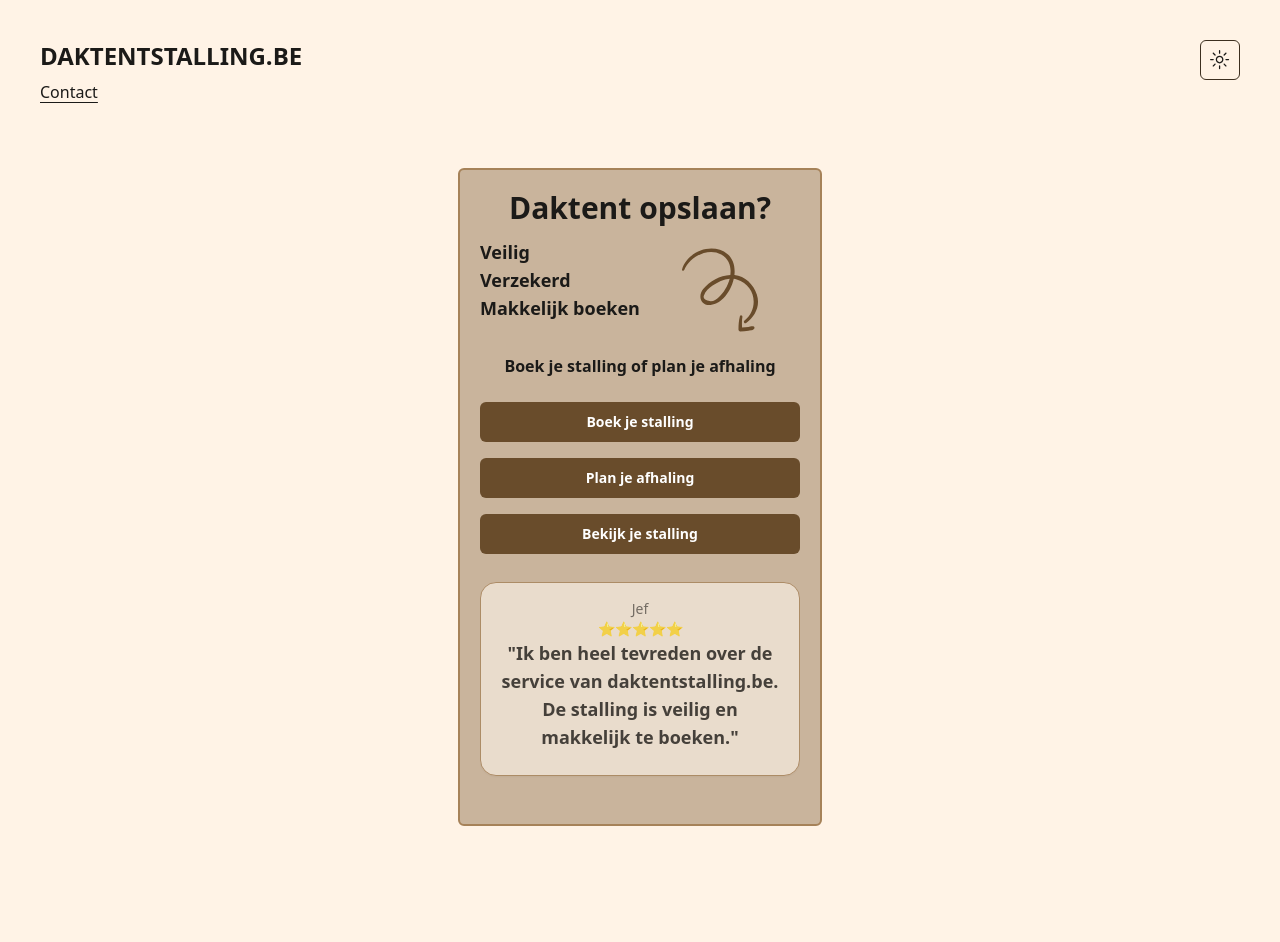
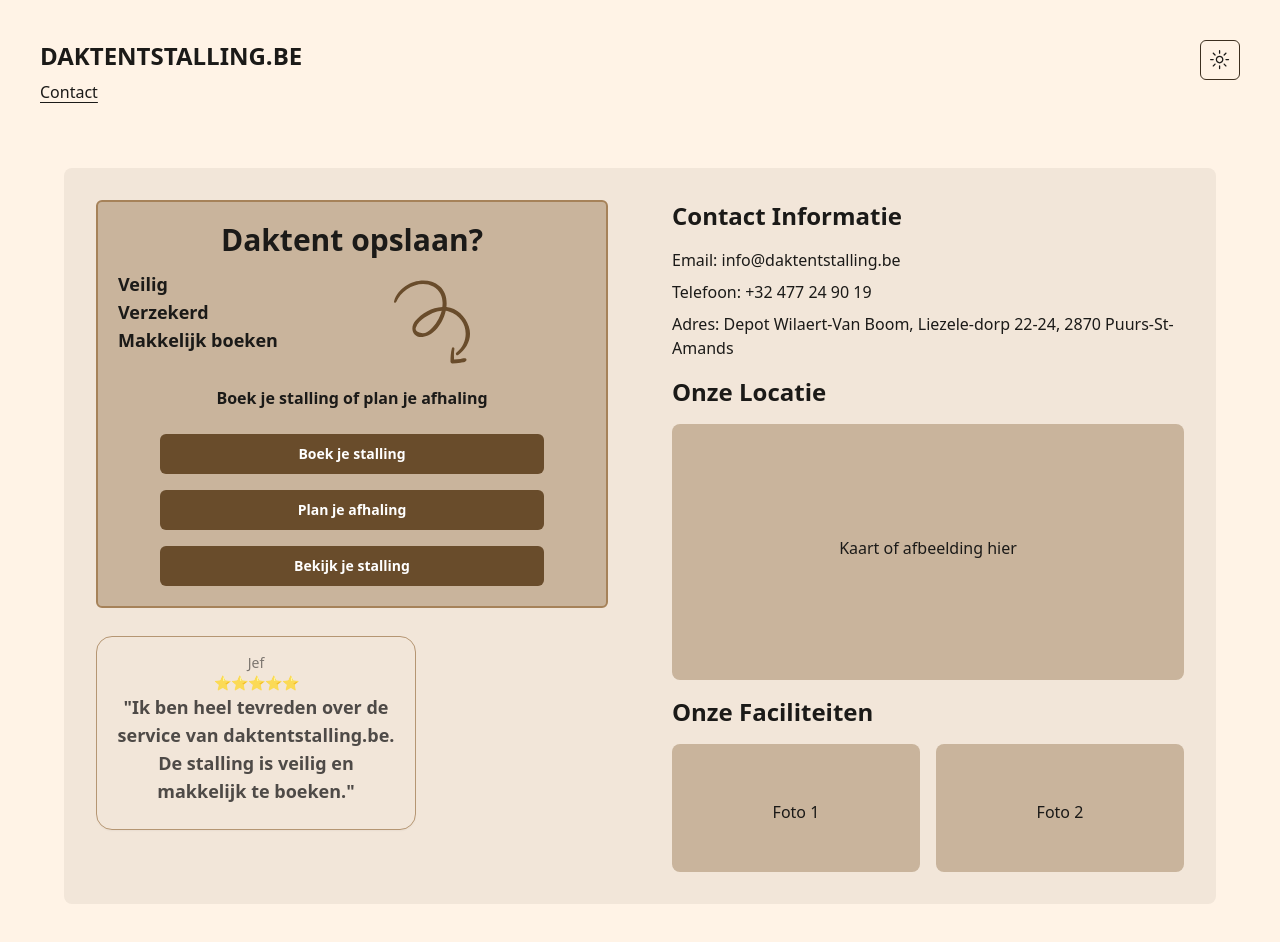
Before and after one commit to carbonkel525/daktentstalling_web_app, a Next.js app: page / in a window 1280 px wide. Shown: the top 942 px of the page. Built offline with nearby package versions, Linux system fonts and the light colour scheme.

Commit message:
Fixed layout

```diff
--- a/src/app/page.tsx
+++ b/src/app/page.tsx
@@ -14,7 +14,9 @@ export default function Home() {
     <div className="flex flex-col p-10">
       <Header />
       <div className="flex flex-grow justify-center items-center py-16">
-        <div className="flex flex-col bg-secondary p-5 border-border border-2 rounded-md">
+        <div className="flex bg-card p-8 rounded-lg w-full max-w-6xl">
+          <div className="flex flex-col w-1/2 pr-8">
+            <div className="bg-secondary p-5 border-border border-2 rounded-md">
               <div className="text-center">
                 <h2 className="px-2 text-3xl font-semibold">Daktent opslaan?</h2>
               </div>
@@ -42,7 +44,31 @@ export default function Home() {
                   </Button>
                 </div>
               </div>
+            </div>
             <Testimonials />
+          </div>
+          <div className="w-1/2 pl-8">
+            <h3 className="text-2xl font-semibold mb-4">Contact Informatie</h3>
+            <p className="mb-2">Email: info@daktentstalling.be</p>
+            <p className="mb-2">Telefoon: +32 477 24 90 19</p>
+            <p className="mb-4">Adres: Depot Wilaert-Van Boom, Liezele-dorp 22-24, 2870 Puurs-St-Amands</p>
+
+            <h3 className="text-2xl font-semibold mb-4">Onze Locatie</h3>
+            <div className="bg-secondary h-64 rounded-lg mb-4">
+              {/* Placeholder for map or image */}
+              <p className="text-center pt-28">Kaart of afbeelding hier</p>
+            </div>
+
+            <h3 className="text-2xl font-semibold mb-4">Onze Faciliteiten</h3>
+            <div className="grid grid-cols-2 gap-4">
+              <div className="bg-secondary h-32 rounded-lg">
+                <p className="text-center pt-14">Foto 1</p>
+              </div>
+              <div className="bg-secondary h-32 rounded-lg">
+                <p className="text-center pt-14">Foto 2</p>
+              </div>
+            </div>
+          </div>
         </div>
       </div>
     </div>
```
Lines whose indentation alone changed are shown as unchanged.
